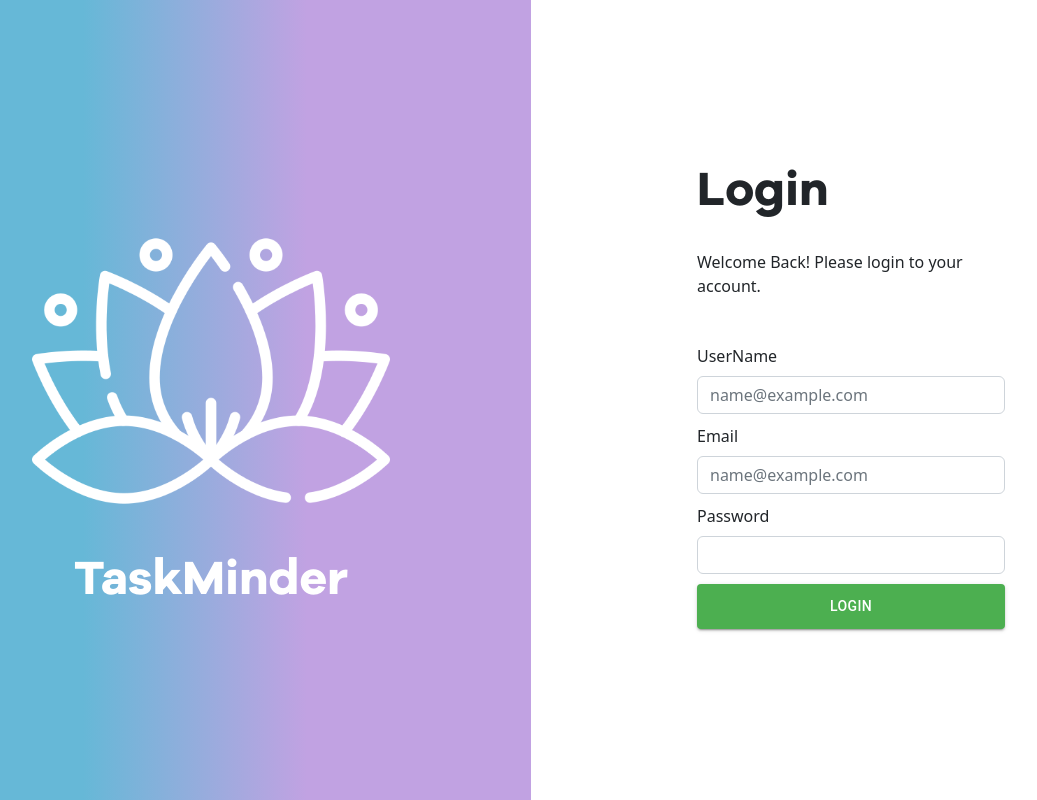
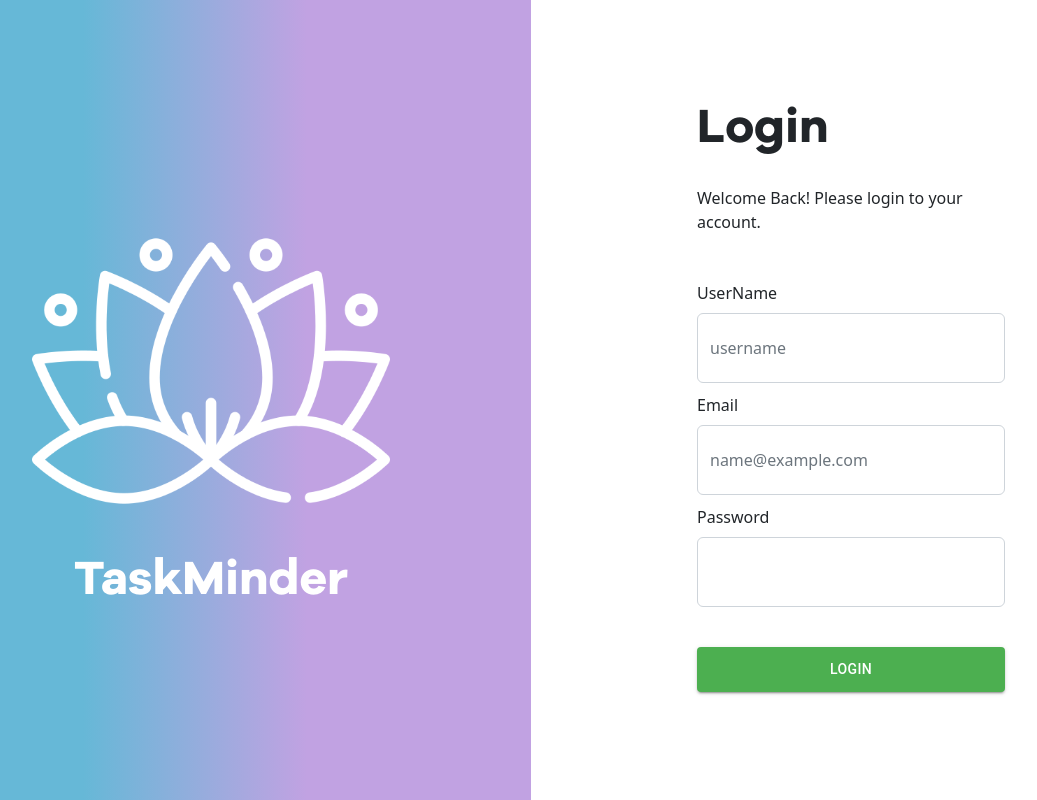
Before and after one commit to jeniferbenavent/taskminder, a React (Vite) app: page / in a window 1280 px wide. Shown: the whole page, without its empty margins (109-1146 px from the left). Built offline with nearby package versions, Linux system fonts and the light colour scheme.

Commit message:
Working on Login page

```diff
--- a/src/components/LoginForm/LoginForm.css
+++ b/src/components/LoginForm/LoginForm.css
@@ -17,6 +17,12 @@
   padding-bottom: 10px;
 }
 
+input{
+
+  height: 70px;
+
+}
+
 button[type="submit"] {
   padding: 10px 20px;
   background-color: #4CAF50;
@@ -25,6 +31,7 @@ button[type="submit"] {
   border-radius: 4px;
   cursor: pointer;
   width: 100%;
+  margin-top: 10%;
 }
 
 button[type="submit"]:hover {
--- a/src/components/LoginForm/LoginForm.tsx
+++ b/src/components/LoginForm/LoginForm.tsx
@@ -12,7 +12,7 @@ function LoginForm() {
       <form className='login-form'>
         <div className="form-group">
           <Form.Label>UserName</Form.Label>
-          <Form.Control type="email" placeholder="name@example.com" />
+          <Form.Control type="email" placeholder="username" />
         </div>
         <div className="form-group">
           <Form.Label>Email</Form.Label>
```
